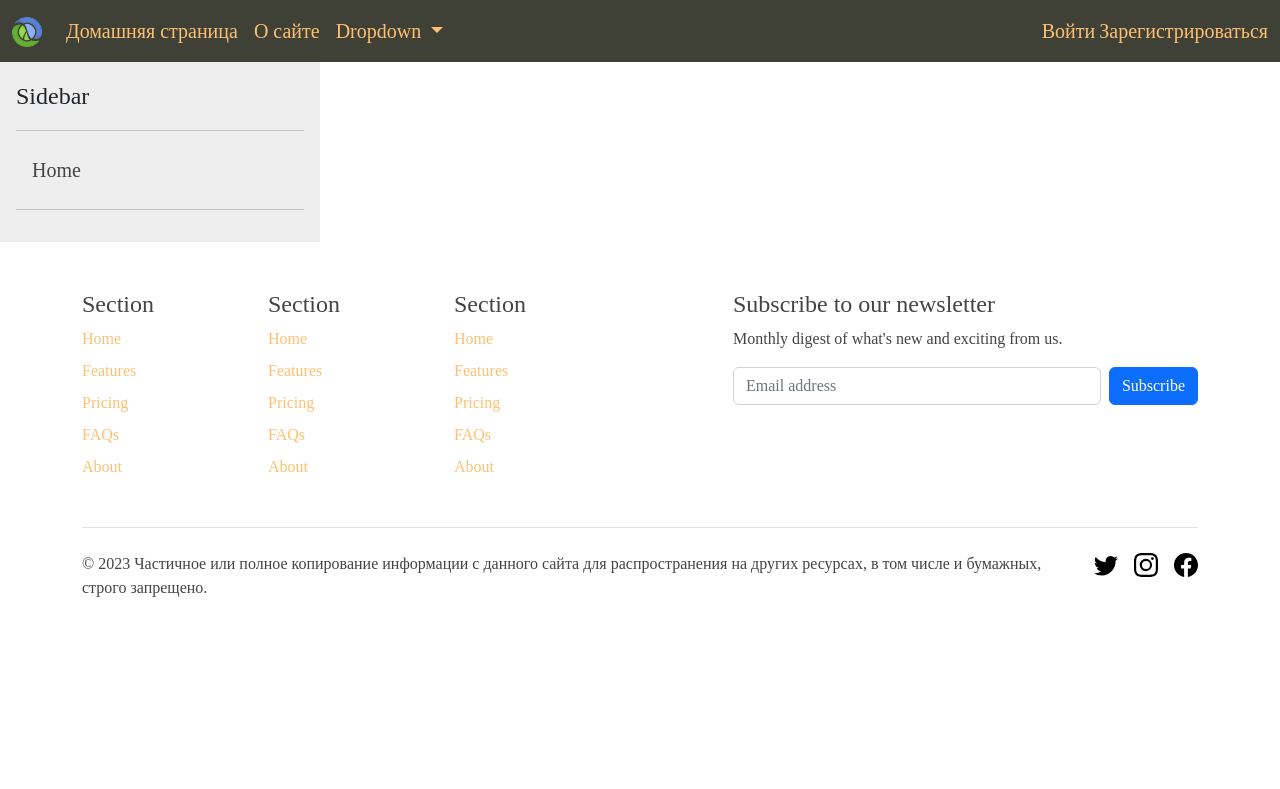
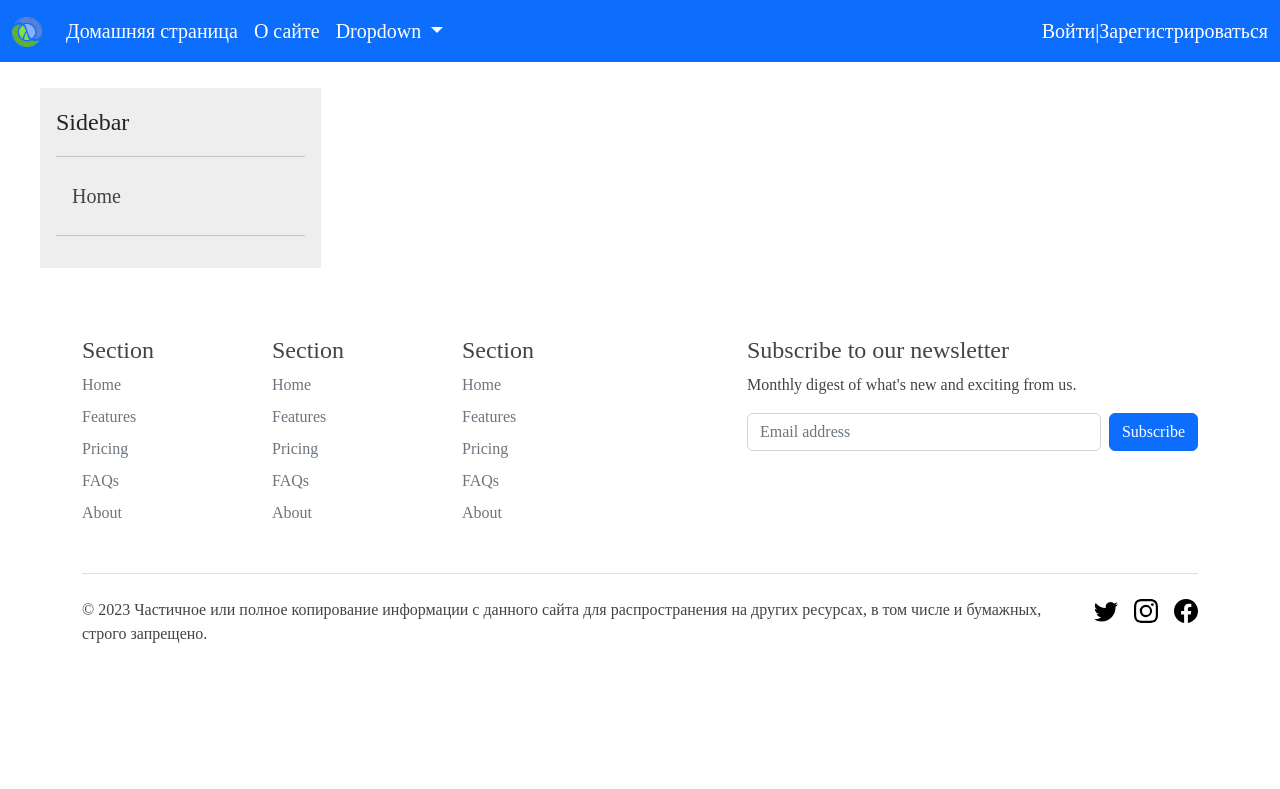
Before and after one commit to EgorKondratyev/site-shop-training, a Django app: page / in a window 1280 px wide. Shown: the top 789 px of the page. Before the commit the page ends 597 px from the top, so only its background shows below. Run offline with Django 4.2, Linux system fonts and the light colour scheme; data that the repository does not hold is empty.

Commit message:
update header

```diff
--- a/shop/home/templates/home/base.html
+++ b/shop/home/templates/home/base.html
@@ -46,7 +46,7 @@
 
 <!-- Header -->
 <header>
-    <nav class="navbar navbar-expand-lg navbar-light bg-light">
+    <nav class="navbar navbar-expand-lg bg-body-tertiary fixed-top">
         <div class="container-fluid">
             <a class="navbar-brand" href="{% url 'home' %}">
                 <img src="{% static 'images/logo.png' %}" alt="" width="30" height="24">
@@ -93,9 +93,9 @@
 
 <!-- Content -->
 <section>
-    <div class="row">
+    <div class="row content">
         <!-- Sidebar слева -->
-        <div class="col-lg-3 col-md-3 col-sm-3">
+        <div class="col-lg-3 col-md-3 col-sm-3 mt-4">
             <div class="d-flex flex-column flex-shrink-0 p-3 sidebar-container">
                 <a href="{% url 'home' %}"
                    class="d-flex align-items-center mb-3 mb-md-0 me-md-auto link-dark text-decoration-none">
@@ -327,6 +327,7 @@
         document.body.classList.remove('loaded_hiding');
         }, 500);
     }
+
 </script>
 </body>
 </html>
--- a/shop/shop/static/css/style.css
+++ b/shop/shop/static/css/style.css
@@ -1,30 +1,26 @@
 body {
     font-family: Yandex Sans Display Light !important;
 }
-
-
 /* block navbar */
 .navbar {
-    background: #3F4137 !important;
     font-size: 1.25em;
+    background-color: #0d6efd;
+    color: white;
 }
-.nav-link {
-    color: #fdc073 !important;
+.navbar-expand-lg .navbar-nav .nav-link {
+    color: white;
+    text-decoration: none;
 }
-.dropdown-menu {
-    background: #3F4137;
+.navbar-expand-lg .navbar-nav .dropdown-menu {
+    background-color: #0d6efd;
 }
 .dropdown-item {
-    color: #fdc073;
+    color: white;
 }
 .dropdown-item:hover {
-    background: grey;
-    color: #fdc073;
-}
-.fixed-nav-bar {
-    position: -webkit-sticky;
-    position: sticky;
-    top: 0;
+    background-color: white;
+    color: #0d6efd;
+    text-decoration: none;
 }
 /* end block navbar */
 
@@ -48,8 +44,8 @@ body {
 .card-img, .card-img-bottom, .card-img-top {
     width: 100%;
 }
-.row {
-    --bs-gutter-x: 0rem;
+.row.content {
+    margin-top: 1.5em;
 }
 /* end block content */
 
--- a/shop/static/css/style.css
+++ b/shop/static/css/style.css
@@ -1,9 +1,6 @@
 .navbar {
     background: #3F4137 !important;
     font-size: 1.25em;
-}
-.nav-link {
-    color: #fdc073 !important;
 }
 .dropdown-menu {
     background: #3F4137;
```
